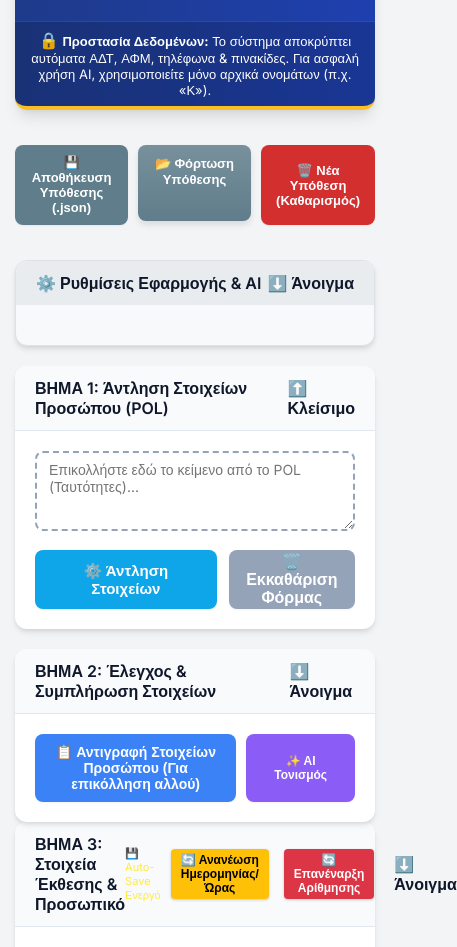
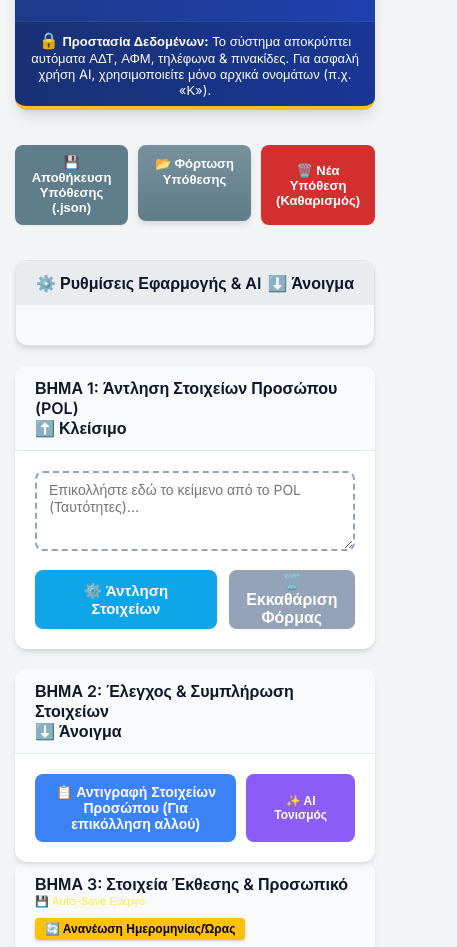
Before and after one commit to Touir3n/proanakrisi-app-v4, a plain HTML site: page index.html in a window 390 px wide. Shown: the part 140-1087 px from the top of the page, 457 px wide, since content can reach past the window. Drawn offline with Linux system fonts and the light colour scheme.

Commit message:
Fix Step 3 title overflow on small screens by allowing flex-wrap

```diff
--- a/index.html
+++ b/index.html
@@ -220,7 +220,7 @@
     <div class="section">
         <div class="section-title" style="cursor: pointer;" onclick="toggleStep('step3_content', 'step3_arrow')">
             <span style="display: flex; align-items: center; gap: 10px;">ΒΗΜΑ 3: Στοιχεία Έκθεσης & Προσωπικό</span>
-            <div style="display: flex; gap: 10px; align-items: center;">
+            <div style="display: flex; gap: 10px; align-items: center; flex-wrap: wrap;">
                 <span style="font-size: 11px; font-weight: normal; color: #ffeb3b;" onclick="event.stopPropagation();">💾 Auto-Save Ενεργό</span>
                 <button onclick="event.stopPropagation(); refreshTimes()" style="background-color: #ffc107; color: #000; border: none; padding: 4px 10px; border-radius: 4px; font-size: 12px; cursor: pointer; font-weight: bold; box-shadow: 0 1px 3px rgba(0,0,0,0.2);">🔄 Ανανέωση Ημερομηνίας/Ώρας</button>
                 <button onclick="event.stopPropagation(); resetExportCounter()" style="background-color: #dc3545; color: #fff; border: none; padding: 4px 10px; border-radius: 4px; font-size: 12px; cursor: pointer; font-weight: bold; box-shadow: 0 1px 3px rgba(0,0,0,0.2); margin-left: 5px;">🔄 Επανέναρξη Αρίθμησης</button>
--- a/style.css
+++ b/style.css
@@ -43,7 +43,7 @@ body {
     font-size: 16px;
     font-weight: 600;
     border-bottom: 1px solid #e2e8f0;
-    display: flex; justify-content: space-between; align-items: center;
+    display: flex; justify-content: space-between; align-items: center; flex-wrap: wrap;
 }
 
 /* Forms */
```
